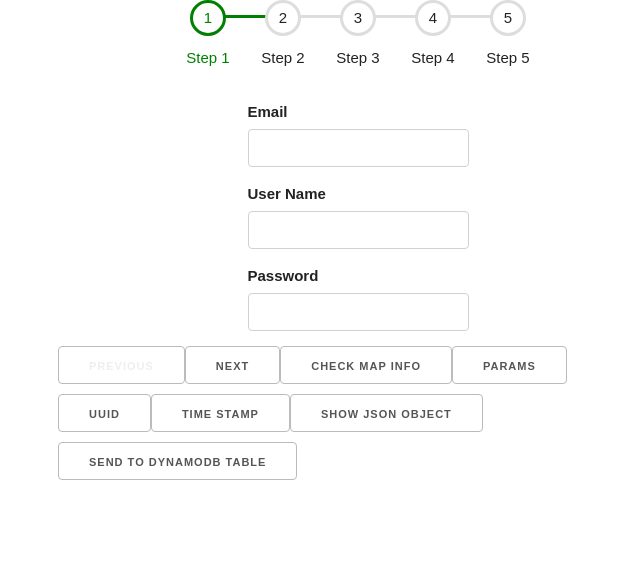
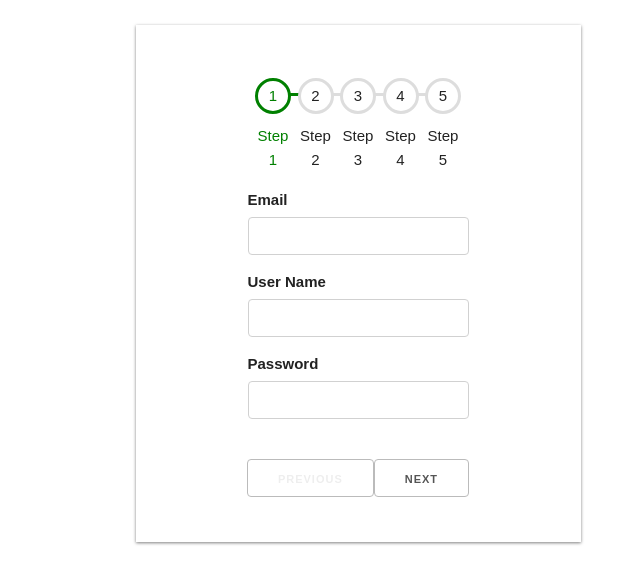
Before and after one commit to IggHub/dynamoDB-with-react, a React (Create React App) app: page / in a window 1280 px wide. Shown: the top 584 px of the page, without its empty margins (282-922 px from the left). Built offline with nearby package versions, Linux system fonts and the light colour scheme.

Commit message:
add card

```diff
--- a/public/css/custom.css
+++ b/public/css/custom.css
@@ -1,6 +1,9 @@
 .hero-container {
-  margin: 0 auto;
-  width: 750px;
+  margin: 25px auto;
+  width: 425px;
+
+  box-shadow: 0 1px 3px rgba(0,0,0,0.50);
+  padding: 10px;
 }
 
 .container {
@@ -15,6 +18,8 @@
   height: 100px;
   position: relative;
   margin-left: 25%;
+  margin-top: 10%;
+  margin-bottom: 10px;
 }
 .progress-bar {
   counter-reset: step;
@@ -79,3 +84,8 @@
   justify-content: center;
   flex-direction: column;
 }
+
+.buttons-container {
+  margin-top: 25px;
+  margin-bottom: 25px;
+}
--- a/src/App.js
+++ b/src/App.js
@@ -364,7 +364,6 @@ class App extends Component {
 
     return (
       <div className="hero-container">
-
         {/* top progress bar */}
         <div className="progress-bar-container">
           <ul className="progress-bar">
@@ -384,7 +383,7 @@ class App extends Component {
           <StepFour currentStepNo={this.state.currentStepNo} />
           <StepFive currentStepNo={this.state.currentStepNo} redirect_uri={redirect_uri}/>
 
-          <div>
+          <div className="buttons-container">
             <button style={this.state.showPrevButton ? {} : this.disableButton}
               onClick={this.previous}>
               Previous
@@ -393,13 +392,14 @@ class App extends Component {
               onClick={this.next}>
               Next
             </button>
-
+            {/*}
             <button onClick={this.getGoogleMapInfo}>Check map info</button>
             <button onClick={() => Utils.QueryStringParser()}>Params</button>
             <button onClick={() => Utils.GenerateUUID()}>UUID</button>
             <button onClick={() => Utils.UnixTimeStamp()}>Time Stamp</button>
             <button onClick={this.showObject}>Show JSON object</button>
             <button onClick={this.createItem}>Send to DynamoDB table</button>
+            {*/}
           </div>
         </div>
 
```
